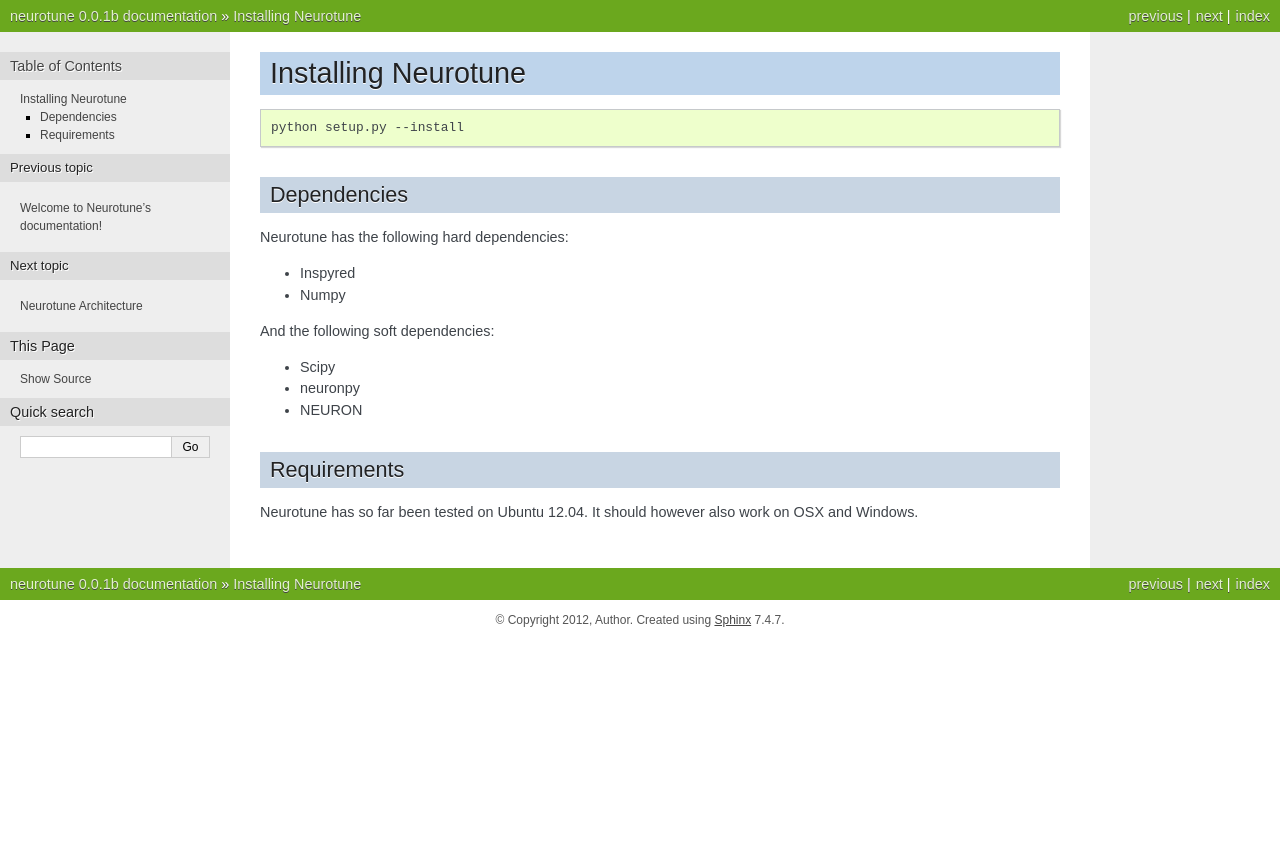
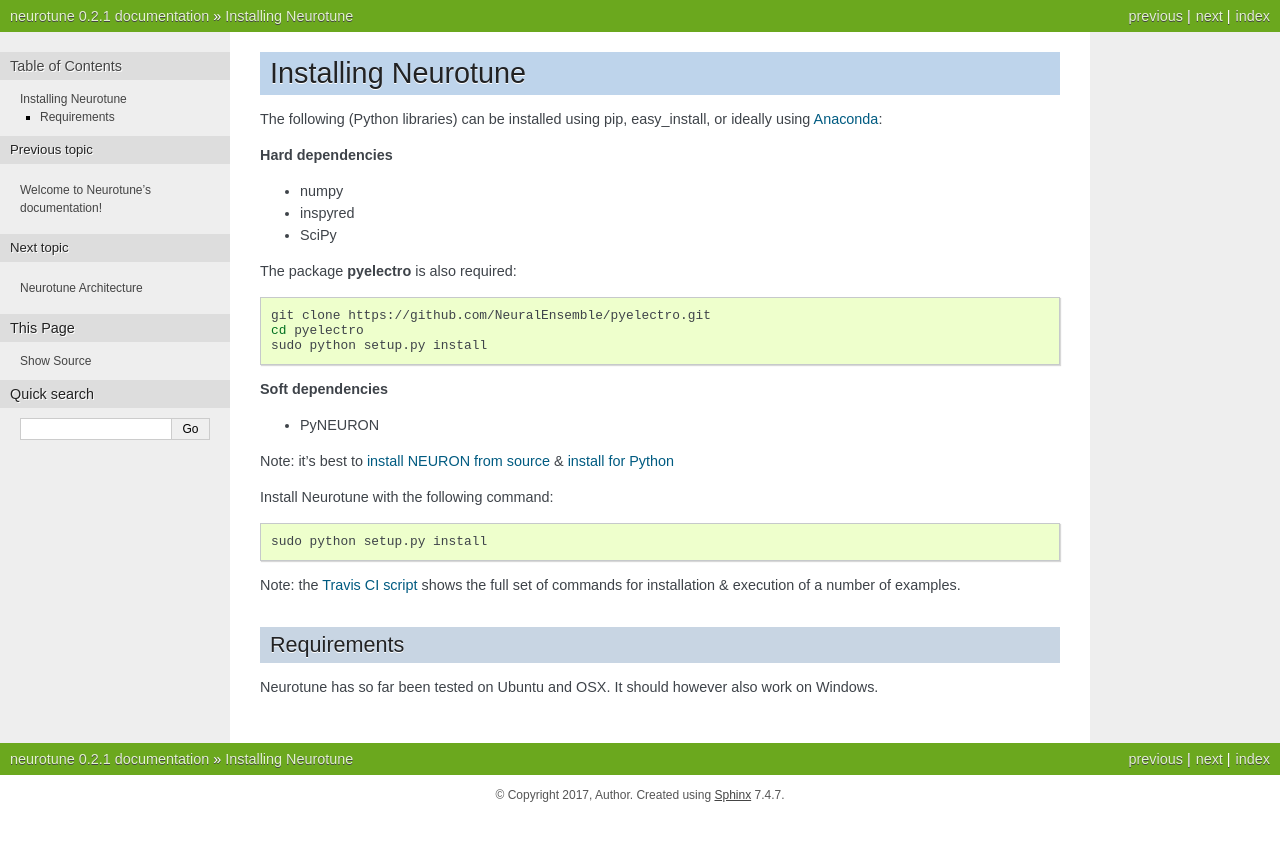
Before and after one commit to NeuralEnsemble/neurotune, a Sphinx documentation site: the page built from doc/installation.rst, in a window 1280 px wide. Shown: the top 841 px of the page. Built offline with Sphinx 7.4.7, drawn with Linux system fonts in a browser that asks for light colours.

Commit message:
Updating documentation

```diff
--- a/doc/conf.py
+++ b/doc/conf.py
@@ -35,7 +35,7 @@
 
 # General information about the project.
 project = u'neurotune'
-copyright = u'2012, Author'
+copyright = u'2017, Author'
 
 # The version info for the project you're documenting, acts as replacement for
 # |version| and |release|, also used in various other places throughout the
@@ -44,7 +44,7 @@
 # The short X.Y version.
 version = ''
 # The full version, including alpha/beta/rc tags.
-release = '0.0.1b'
+release = '0.2.1'
 
 # The language for content autogenerated by Sphinx. Refer to documentation
 # for a list of supported languages.
--- a/doc/installation.rst
+++ b/doc/installation.rst
@@ -1,24 +1,43 @@
 Installing Neurotune
-========================
+====================
+
+The following (Python libraries) can be installed using pip, easy_install, or ideally using `Anaconda <http://continuum.io/downloads>`_:
+
+**Hard dependencies**
+
+- numpy
+- inspyred
+- SciPy
+
+The package **pyelectro** is also required:
+
+
 .. code-block:: bash
 
-    python setup.py --install
+    git clone https://github.com/NeuralEnsemble/pyelectro.git
+    cd pyelectro
+    sudo python setup.py install
 
-Dependencies
-------------
 
-Neurotune has the following hard dependencies:
+**Soft dependencies**
 
-* Inspyred
-* Numpy
+- PyNEURON
 
-And the following soft dependencies:
+Note: it's best to `install NEURON from source <http://www.neuron.yale.edu/neuron/download/compile_linux>`_ & `install for Python <http://www.neuron.yale.edu/neuron/static/new_doc/programming/python.html>`_
 
-* Scipy
-* neuronpy
-* NEURON
+
+Install Neurotune with the following command:
+
+
+.. code-block:: bash
+
+    sudo python setup.py install
+
+
+Note: the `Travis CI script <https://github.com/NeuralEnsemble/neurotune/blob/master/.travis.yml>`_ shows the full set of commands for installation & execution of a number of examples.
+
+
 
 Requirements
 ---------------------
-Neurotune has so far been tested on Ubuntu 12.04.
-It should however also work on OSX and Windows.
+Neurotune has so far been tested on Ubuntu and OSX. It should however also work on Windows.
```
Also changed, not shown: README.md (+2 -2 lines), doc/neurotune.rst (+0 -8 lines), doc/some_examples.rst (+1 -13 lines), 1 other file.
